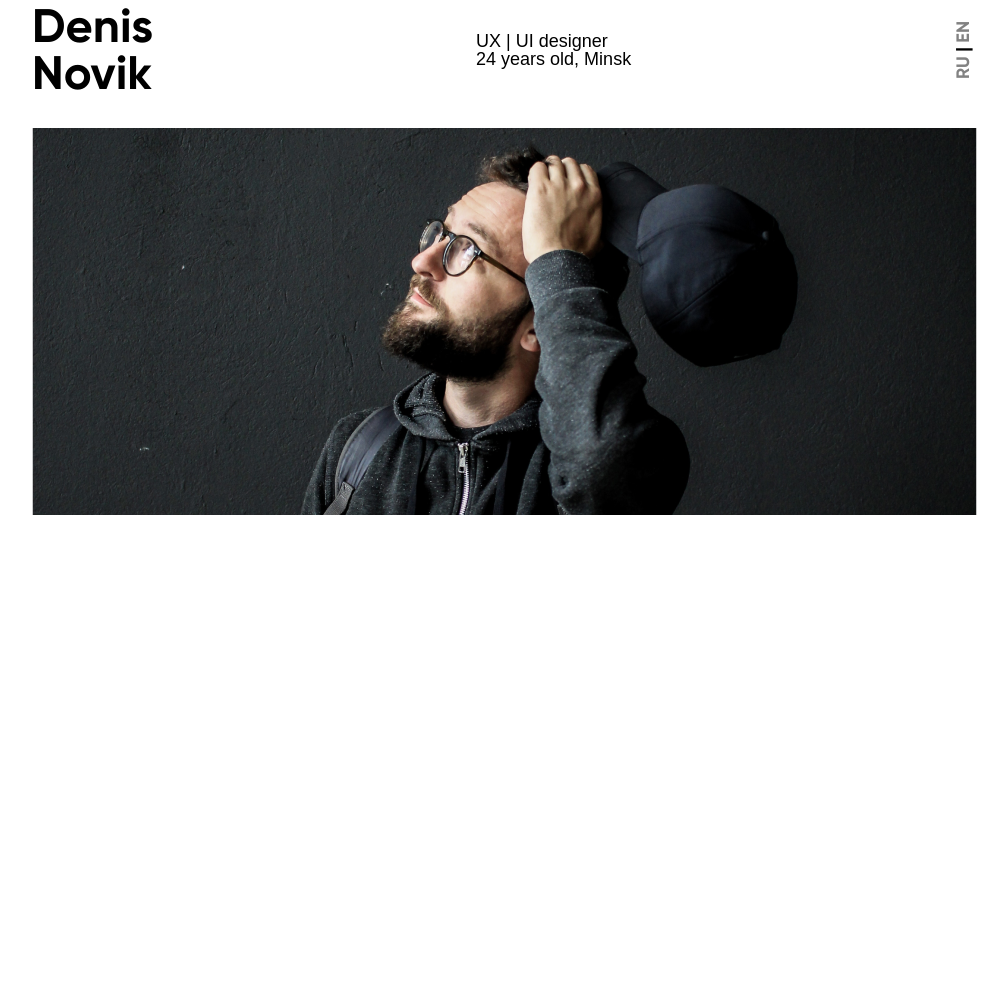
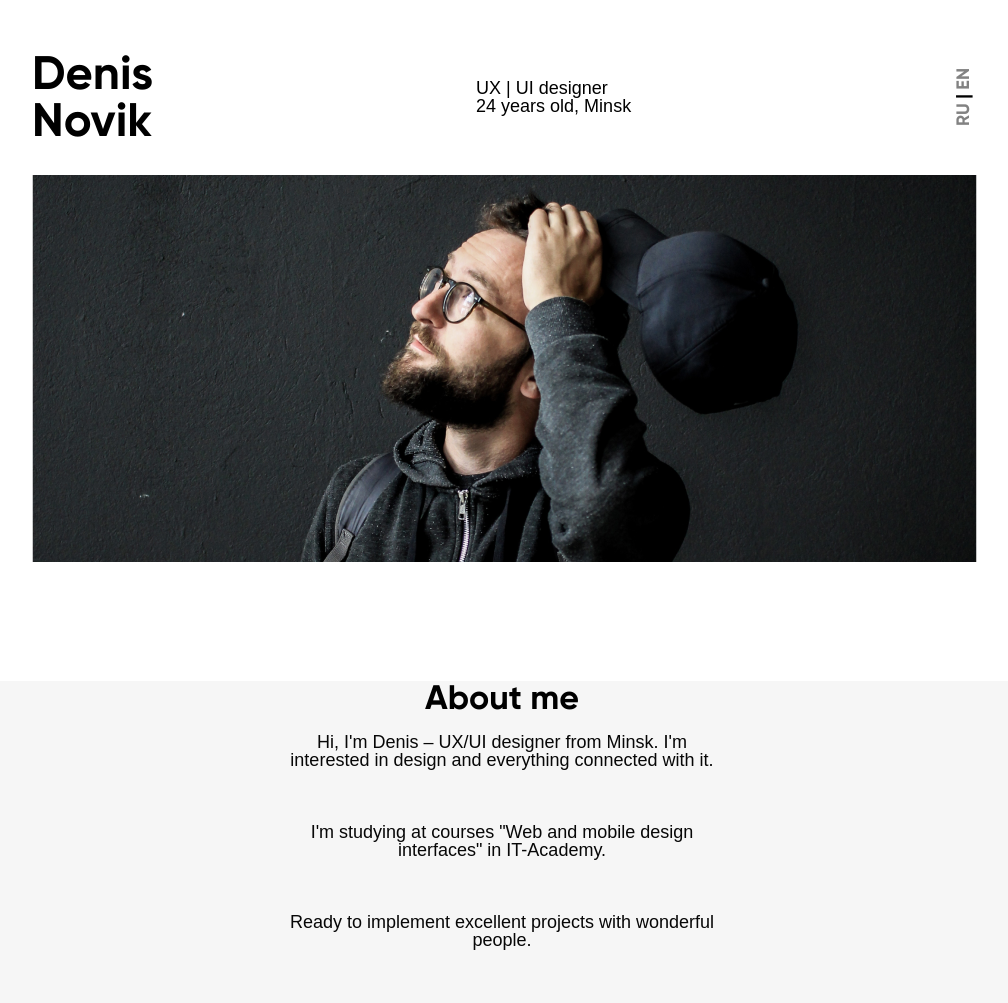
Before and after one commit to dafot/denis_novik, a plain HTML site: page index.html in a window 1280 px wide. Shown: the part 119-1122 px from the top of the page, without its empty margins (138-1146 px from the left). Before the commit the page ends 800 px from the top, so only its background shows below. Drawn offline with Linux system fonts and the light colour scheme.

Commit message:
finished section about-me desktop

```diff
--- a/index.html
+++ b/index.html
@@ -36,8 +36,14 @@
         <section class="hero">
           <div class="hero__container container">
             <div class="hero__top">
-              <h1 class="hero__title">denis <br> novik</h1>
-              <p class="hero__descr">UX | UI designer <br> 24 years old, Minsk</p>
+              <h1 class="hero__title">
+                denis <br />
+                novik
+              </h1>
+              <p class="hero__descr">
+                UX | UI designer <br />
+                24 years old, Minsk
+              </p>
               <div class="toolbar">
                 <span class="hero__ru">ru</span>
                 <span class="hero__lang-line">|</span>
@@ -47,7 +53,30 @@
             <img src="img/BSPP2266.png" alt="" class="hero__photo" />
           </div>
         </section>
-        <section class="about-me"></section>
+        <section class="about-me">
+          <div class="about-me__container container">
+            <h2 class="about-me__title section__title">About me</h2>
+            <ul class="about-me__desrs-list">
+              <li class="about-me__descrs-list__item">
+                <p class="about-me__descr">
+                  Hi, I'm Denis – UX/UI designer from Minsk. I'm interested in
+                  design and everything connected with it.
+                </p>
+              </li>
+              <li class="about-me__descrs-list__item">
+                <p class="about-me__descr">
+                  I'm studying at courses "Web and mobile design interfaces" in
+                  IT-Academy.
+                </p>
+              </li>
+              <li class="about-me__descrs-list__item">
+                <p class="about-me__descr">
+                  Ready to implement excellent projects with wonderful people.
+                </p>
+              </li>
+            </ul>
+          </div>
+        </section>
         <section class="skills"></section>
         <section class="portfolio"></section>
       </main>
--- a/style.css
+++ b/style.css
@@ -65,9 +65,20 @@ html {
 }
 .hero__container {
 }
+.about-me__container {
+    display: flex;
+    flex-direction: column;
+    align-items: center;
+    justify-content: center;
+}
 /*containers*/
 /* header */
-.header {}
+.header {
+    position: absolute;
+    top:0;
+    left:0;
+    width: 100%;
+}
 
 .header__menu {
     padding: 3.2rem 0 3.2rem 0;
@@ -99,6 +110,9 @@ html {
 /*HERO*/
 
 .hero {
+    min-height: 100vh;
+    padding-top: 13rem;
+    padding-bottom: 10.4rem
 }
 .hero__top {
     display: flex;
@@ -146,3 +160,29 @@ html {
 }
 .hero__photo {
 }
+
+/*ABOUT-ME*/
+.about-me {
+    background-color: #F6F6F6;
+}
+.about-me__title {
+    margin-bottom: 1.8rem;
+}
+.section__title {
+    font-family: 'Gilroy-Bold', sans-serif;
+    font-size: 3.4rem;
+    line-height: 100%;
+}
+.about-me__desrs-list {
+    max-width: 45rem;
+}
+.about-me__descrs-list__item {
+    margin-bottom: 5.4rem;
+    text-align: center;
+}
+.about-me__descr {
+    font-family: 'Gilroy-Medium', sans-serif;
+    font-size: 1.8rem;
+    line-height: 100%;
+    color: #070707;
+}
```
